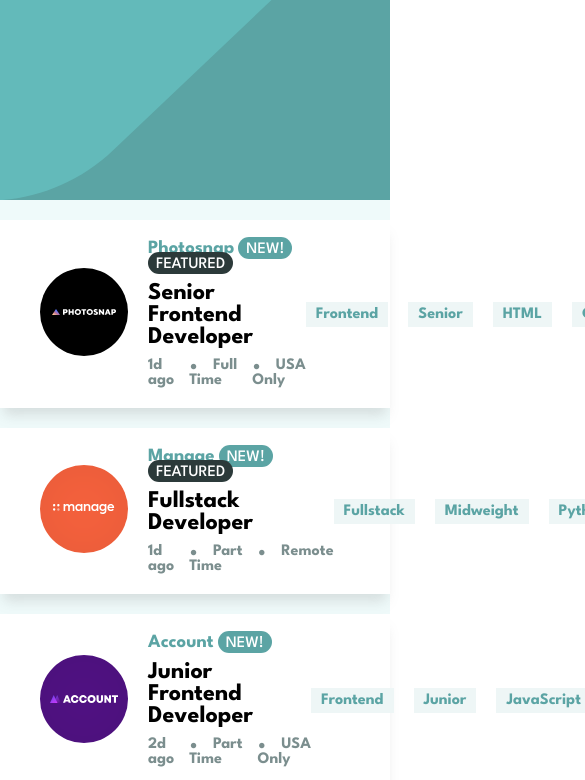
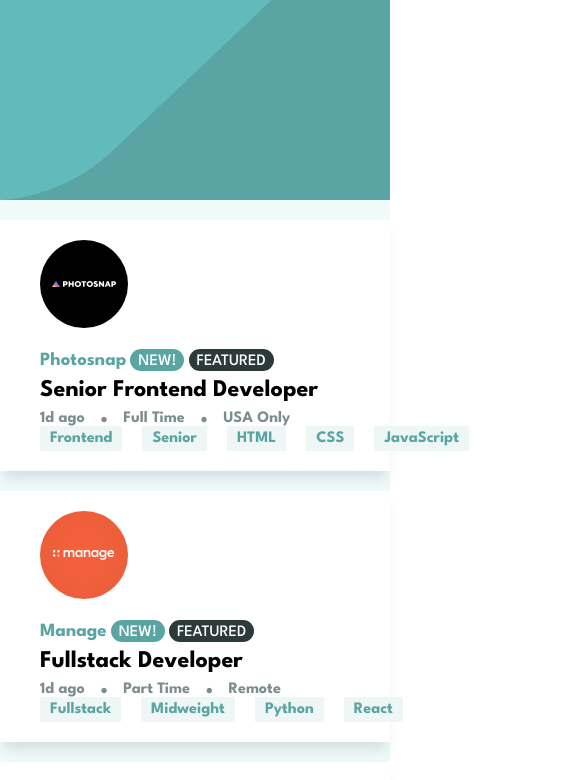
Before and after one commit to giandefaria/static-job-listings-master, a React (Create React App) app: page / in a window 390 px wide. Shown: the top 780 px of the page, 585 px wide, since content can reach past the window. Built offline with nearby package versions, Linux system fonts and the light colour scheme.

Commit message:
alterada a direção do flex na classe list-item and job-information

```diff
--- a/src/components/main/main.css
+++ b/src/components/main/main.css
@@ -151,3 +151,21 @@ main  {
     padding: 5px 10px;
     cursor: pointer;
 }
+
+@media screen and (max-width: 500px) {
+
+    .list-item {
+        flex-direction: column;
+        align-items: flex-start;
+    }
+
+    .job-information {
+        flex-direction: column;
+        align-items: flex-start;
+    }
+
+
+
+
+
+}
```
